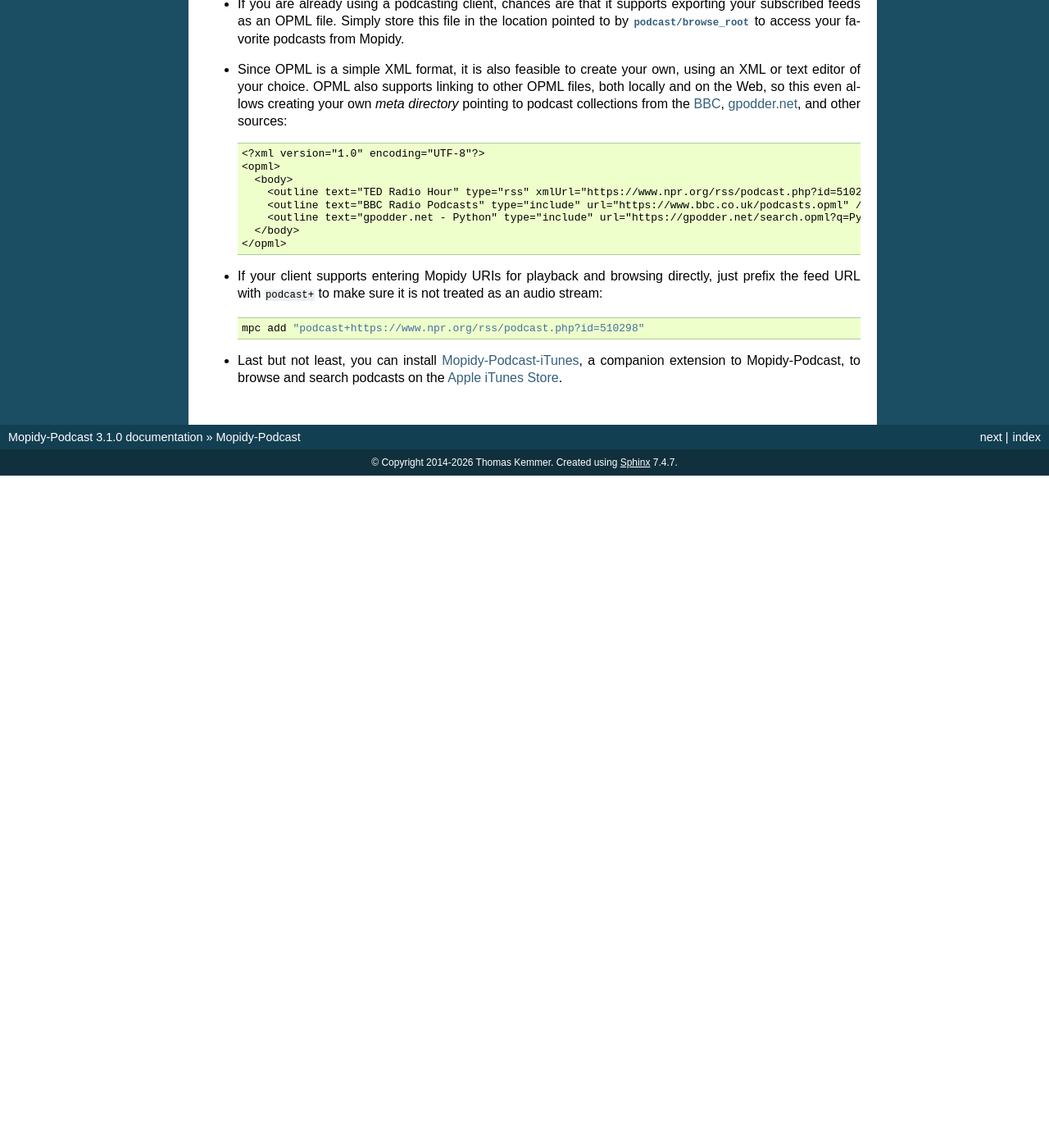
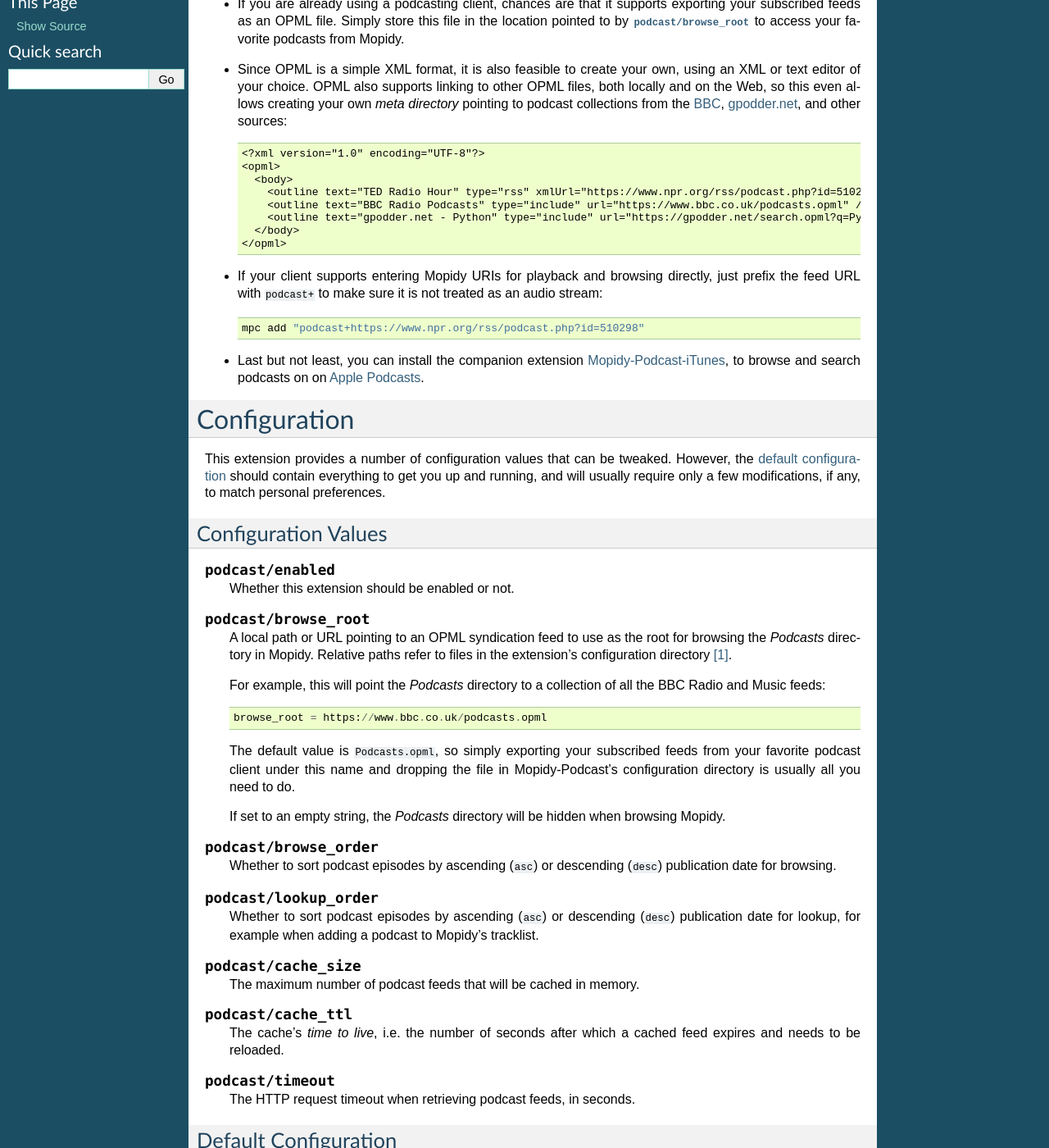
Before and after one commit to tkem/mopidy-podcast, a Sphinx documentation site: the page built from docs/index.rst, in a window 1280 px wide and 1400 px high, scrolled down 270 px. Shown: the whole window at 82% size. Built offline with Sphinx 7.4.7, drawn with Linux system fonts in a browser that asks for light colours; before the commit the page ends 900 px from its top, so only the background shows below that; some of the changed text lies outside the part shown.

```diff
--- a/docs/changelog.rst
+++ /dev/null
@@ -1,5 +0,0 @@
-**********
-Change Log
-**********
-
-.. include:: ../CHANGELOG.rst
--- a/docs/index.rst
+++ b/docs/index.rst
@@ -44,21 +46,98 @@ Mopidy:
 
     mpc add "podcast+https://www.npr.org/rss/podcast.php?id=510298"
 
-- Last but not least, you can install `Mopidy-Podcast-iTunes`_, a
-  companion extension to Mopidy-Podcast, to browse and search podcasts
-  on the `Apple iTunes Store
-  <https://itunes.apple.com/genre/podcasts/id26>`_.
+- Last but not least, you can install the companion extension
+  `Mopidy-Podcast-iTunes`_, to browse and search podcasts on on `Apple
+  Podcasts`_.
 
 
-.. toctree::
-   :hidden:
+*************
+Configuration
+*************
 
-   install
-   config
-   changelog
-   license
+This extension provides a number of configuration values that can be
+tweaked.  However, the :ref:`default configuration <defconf>` should
+contain everything to get you up and running, and will usually require
+only a few modifications, if any, to match personal preferences.
 
+
+.. _confvals:
+
+Configuration Values
+====================
+
+.. confval:: podcast/enabled
+
+   Whether this extension should be enabled or not.
+
+.. confval:: podcast/browse_root
+
+   A local path or URL pointing to an OPML syndication feed to use as
+   the root for browsing the *Podcasts* directory in Mopidy.  Relative
+   paths refer to files in the extension's configuration directory
+   [#footnote1]_.
+
+   For example, this will point the *Podcasts* directory to a
+   collection of all the BBC Radio and Music feeds::
+
+      browse_root = https://www.bbc.co.uk/podcasts.opml
+
+   The default value is ``Podcasts.opml``, so simply exporting your
+   subscribed feeds from your favorite podcast client under this name
+   and dropping the file in Mopidy-Podcast's configuration directory
+   is usually all you need to do.
+
+   If set to an empty string, the *Podcasts* directory will be hidden
+   when browsing Mopidy.
+
+.. confval:: podcast/browse_order
+
+   Whether to sort podcast episodes by ascending (``asc``) or
+   descending (``desc``) publication date for browsing.
+
+.. confval:: podcast/lookup_order
+
+   Whether to sort podcast episodes by ascending (``asc``) or
+   descending (``desc``) publication date for lookup, for example when
+   adding a podcast to Mopidy's tracklist.
+
+.. confval:: podcast/cache_size
+
+   The maximum number of podcast feeds that will be cached in memory.
+
+.. confval:: podcast/cache_ttl
+
+   The cache's *time to live*, i.e. the number of seconds after which
+   a cached feed expires and needs to be reloaded.
+
+.. confval:: podcast/timeout
+
+   The HTTP request timeout when retrieving podcast feeds, in seconds.
+
+
+.. _defconf:
+
+Default Configuration
+=====================
+
+For reference, this is the default configuration shipped with
+Mopidy-Podcast release |release|:
+
+.. literalinclude:: ../src/mopidy_podcast/ext.conf
+   :language: ini
+
+
+.. rubric:: Footnotes
+
+.. [#footnote1] When running Mopidy as a regular user, this will
+   usually be ``~/.config/mopidy/podcast``.  When running as a system
+   service, this should be ``/etc/mopidy/podcast``.  Note that it may
+   be necessary to create these directories manually when installing
+   the Python package from PyPi_, depending on local file permissions.
+
+.. _PyPI: https://pypi.org/project/Mopidy-Podcast/
 
 .. _Mopidy: https://www.mopidy.com/
 .. _OPML 2.0 specification: http://dev.opml.org/spec2.html
 .. _Mopidy-Podcast-iTunes: https://github.com/tkem/mopidy-podcast-itunes/
+.. _Apple Podcasts: https://podcasts.apple.com/
```
Also changed, not shown: other parts of docs/index.rst (+2 -0 lines), README.rst (+35 -7 lines), docs/config.rst (deleted, +0 -86 lines), docs/install.rst (deleted, +0 -17 lines), docs/license.rst (deleted, +0 -18 lines).
